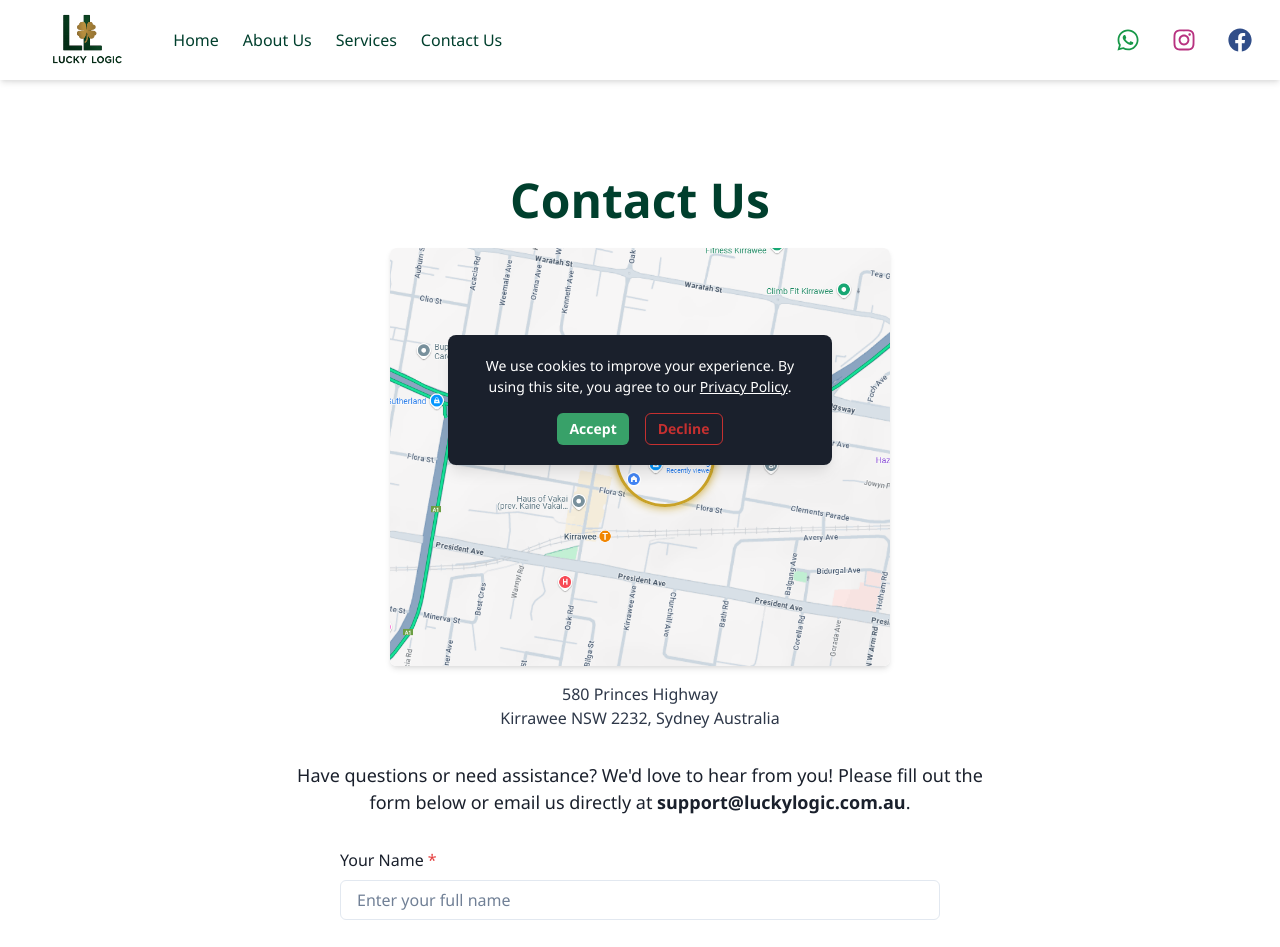
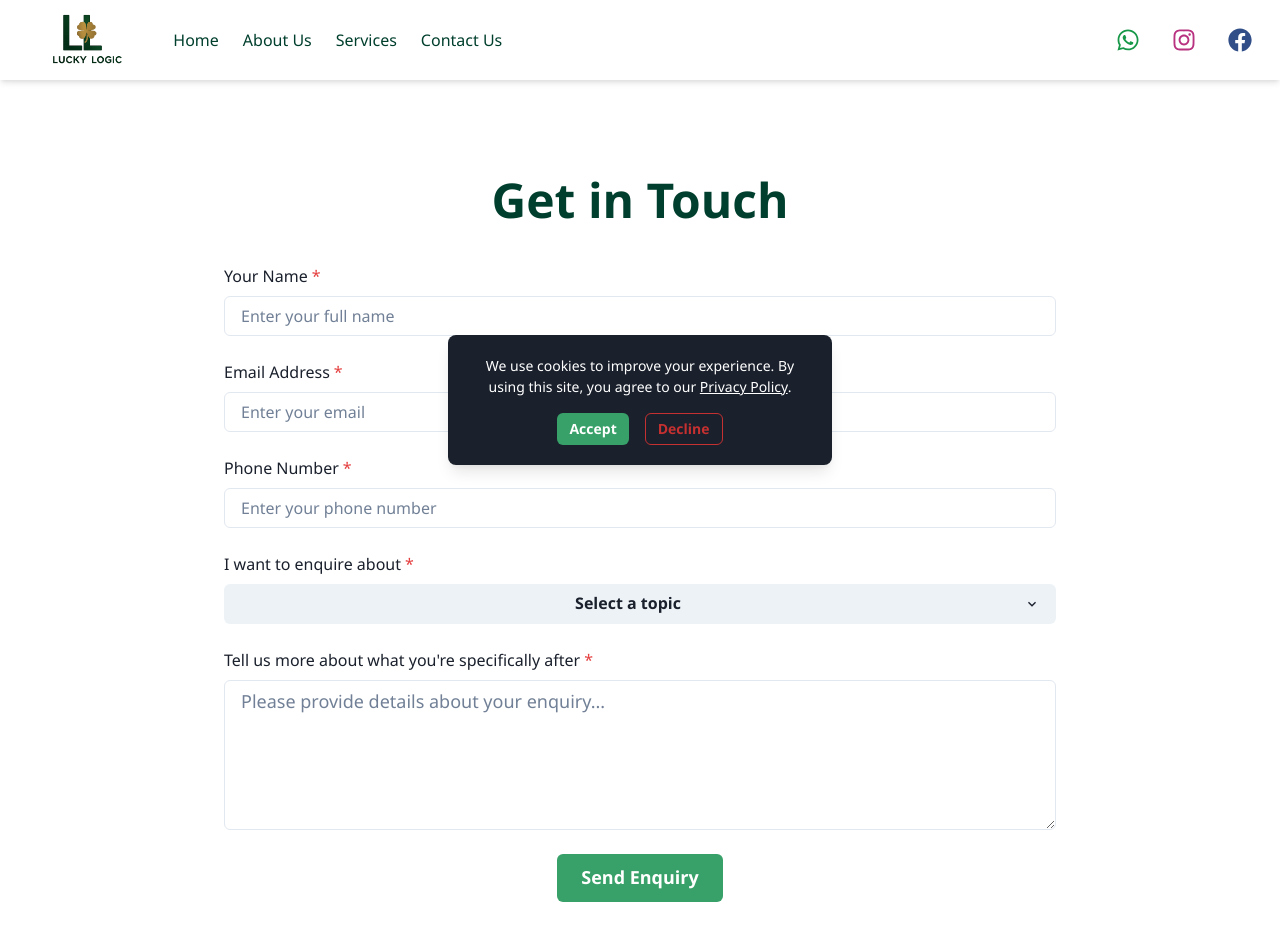
Before and after one commit to Neesonn/luckylogicit, a Next.js app: page /contact-us in a window 1280 px wide. Shown: the top 947 px of the page. Built offline with nearby package versions, Linux system fonts and the light colour scheme.

Commit message:
Added text area for additional details and 'Anything else' option to contact form

```diff
--- a/app/contact-us/page.tsx
+++ b/app/contact-us/page.tsx
@@ -1,67 +1,68 @@
-import { Box, Heading, Text, VStack, Input, Textarea, Button, FormControl, FormLabel, Image } from '@chakra-ui/react';
+'use client';
+
+import {
+  Box,
+  Heading,
+  VStack,
+  Input,
+  Button,
+  FormControl,
+  FormLabel,
+  Menu,
+  MenuButton,
+  MenuList,
+  MenuItem,
+  Icon,
+  Textarea,
+} from '@chakra-ui/react';
+import { ChevronDownIcon } from '@chakra-ui/icons';
+import {
+  PhoneIcon,
+  InfoIcon,
+  RepeatIcon,
+  SettingsIcon,
+  StarIcon,
+  WarningIcon,
+  UnlockIcon,
+  QuestionIcon,
+} from '@chakra-ui/icons';
+import { useState } from 'react';
 
 export default function ContactUsPage() {
+  const [selectedTopic, setSelectedTopic] = useState('');
+
+  const topics = [
+    { label: 'Network Wi-Fi and Internet Setup & Troubleshooting', icon: InfoIcon },
+    { label: 'Computer Repairs & Upgrades', icon: SettingsIcon },
+    { label: 'Software Installation / Procurement', icon: RepeatIcon },
+    { label: 'Custom PC Build', icon: StarIcon },
+    { label: 'Smart Home Assistance', icon: UnlockIcon },
+    { label: 'Printer & Peripheral Support', icon: PhoneIcon },
+    { label: 'Virus and Malware Support', icon: WarningIcon },
+    { label: 'Mobile Device Support', icon: QuestionIcon },
+    { label: 'Anything else', icon: QuestionIcon },
+  ];
+
   return (
-    <Box px={6} py={{ base: 16, md: 24 }} maxW="3xl" mx="auto" color="gray.800">
-      <Heading as="h1" size="2xl" mb={6} color="brand.green" textAlign="center">
-        Contact Us
+    <Box
+      px={{ base: 4, md: 8 }}
+      py={{ base: 16, md: 24 }}
+      maxW="4xl"
+      mx="auto"
+      color="gray.800"
+      minH="80vh"
+    >
+      <Heading
+        as="h1"
+        size="2xl"
+        mb={10}
+        color="brand.green"
+        textAlign="center"
+      >
+        Get in Touch
       </Heading>
 
-      {/* Static Map with Circle Overlay */}
-      <Box
-        position="relative"
-        mb={4}  // smaller margin bottom to add address text closer
-        borderRadius="md"
-        overflow="hidden"
-        boxShadow="md"
-        maxW="500px"
-        mx="auto"
-      >
-        <Image
-          src="/kirrawee-map.png"
-          alt="Map showing location of Lucky Logic at Kirrawee"
-          width="100%"
-          height="auto"
-          objectFit="cover"
-          borderRadius="md"
-        />
-
-        {/* Circle Overlay */}
-        <Box
-          position="absolute"
-          top="50%"
-          left="55%"
-          width="100px"
-          height="100px"
-          border="3px solid #c9a227"
-          borderRadius="50%"
-          pointerEvents="none"
-          boxShadow="0 0 10px #c9a227"
-          transform="translate(-50%, -50%)"
-          zIndex={10}
-        />
-      </Box>
-
-      {/* Address text below map */}
-      <Text
-        fontSize="md"
-        color="gray.700"
-        maxW="500px"
-        mx="auto"
-        mb={8}
-        textAlign="center"
-        fontWeight="medium"
-      >
-        580 Princes Highway<br />
-        Kirrawee NSW 2232, Sydney Australia
-      </Text>
-
-      <Text fontSize="lg" mb={8} textAlign="center">
-        Have questions or need assistance? We'd love to hear from you! Please fill out the form below or email us directly at{' '}
-        <strong>support@luckylogic.com.au</strong>.
-      </Text>
-
-      <VStack as="form" spacing={6} maxW="600px" mx="auto">
+      <VStack as="form" spacing={6}>
         <FormControl isRequired>
           <FormLabel>Your Name</FormLabel>
           <Input placeholder="Enter your full name" />
@@ -72,18 +73,48 @@ export default function ContactUsPage() {
           <Input type="email" placeholder="Enter your email" />
         </FormControl>
 
-        <FormControl>
+        <FormControl isRequired>
           <FormLabel>Phone Number</FormLabel>
-          <Input type="tel" placeholder="Optional" />
+          <Input type="tel" placeholder="Enter your phone number" />
         </FormControl>
 
         <FormControl isRequired>
-          <FormLabel>Message</FormLabel>
-          <Textarea placeholder="How can we help you?" rows={6} />
+          <FormLabel>I want to enquire about</FormLabel>
+          <Menu>
+            <MenuButton as={Button} rightIcon={<ChevronDownIcon />} width="full">
+              {selectedTopic || 'Select a topic'}
+            </MenuButton>
+            <MenuList>
+              {topics.map(({ label, icon }) => (
+                <MenuItem
+                  key={label}
+                  icon={<Icon as={icon} />}
+                  onClick={() => setSelectedTopic(label)}
+                >
+                  {label}
+                </MenuItem>
+              ))}
+            </MenuList>
+          </Menu>
         </FormControl>
 
-        <Button colorScheme="green" size="lg" type="submit" width="full">
-          Send Message
+        <FormControl isRequired>
+          <FormLabel>Tell us more about what you're specifically after</FormLabel>
+          <Textarea
+            placeholder="Please provide details about your enquiry..."
+            size="lg"
+            minH="150px"
+            resize="vertical"
+          />
+        </FormControl>
+
+        <Button
+          type="submit"
+          size="lg"
+          colorScheme="green"
+          width={{ base: 'full', md: 'auto' }}
+        >
+          Send Enquiry
         </Button>
       </VStack>
     </Box>
```
